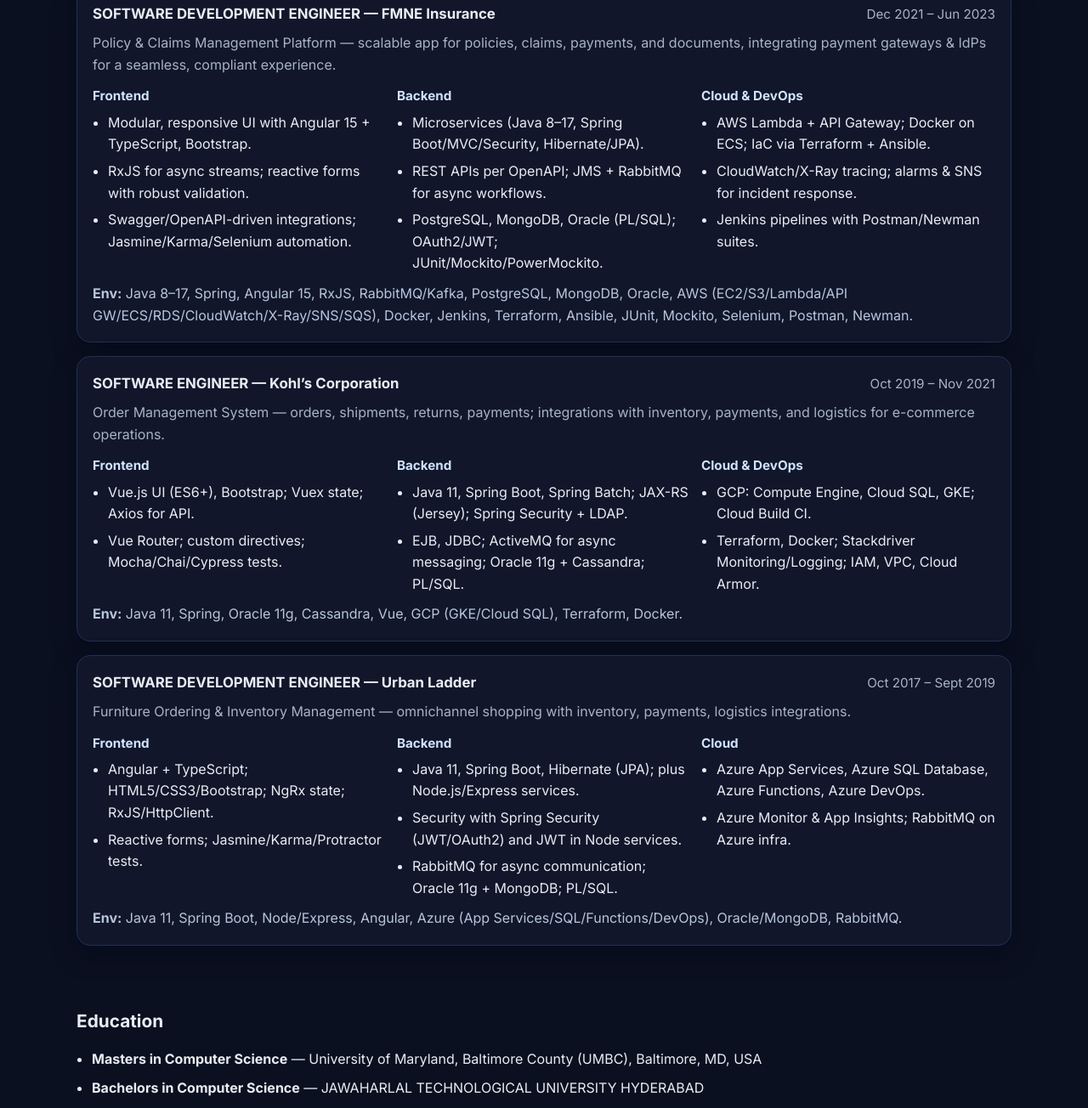
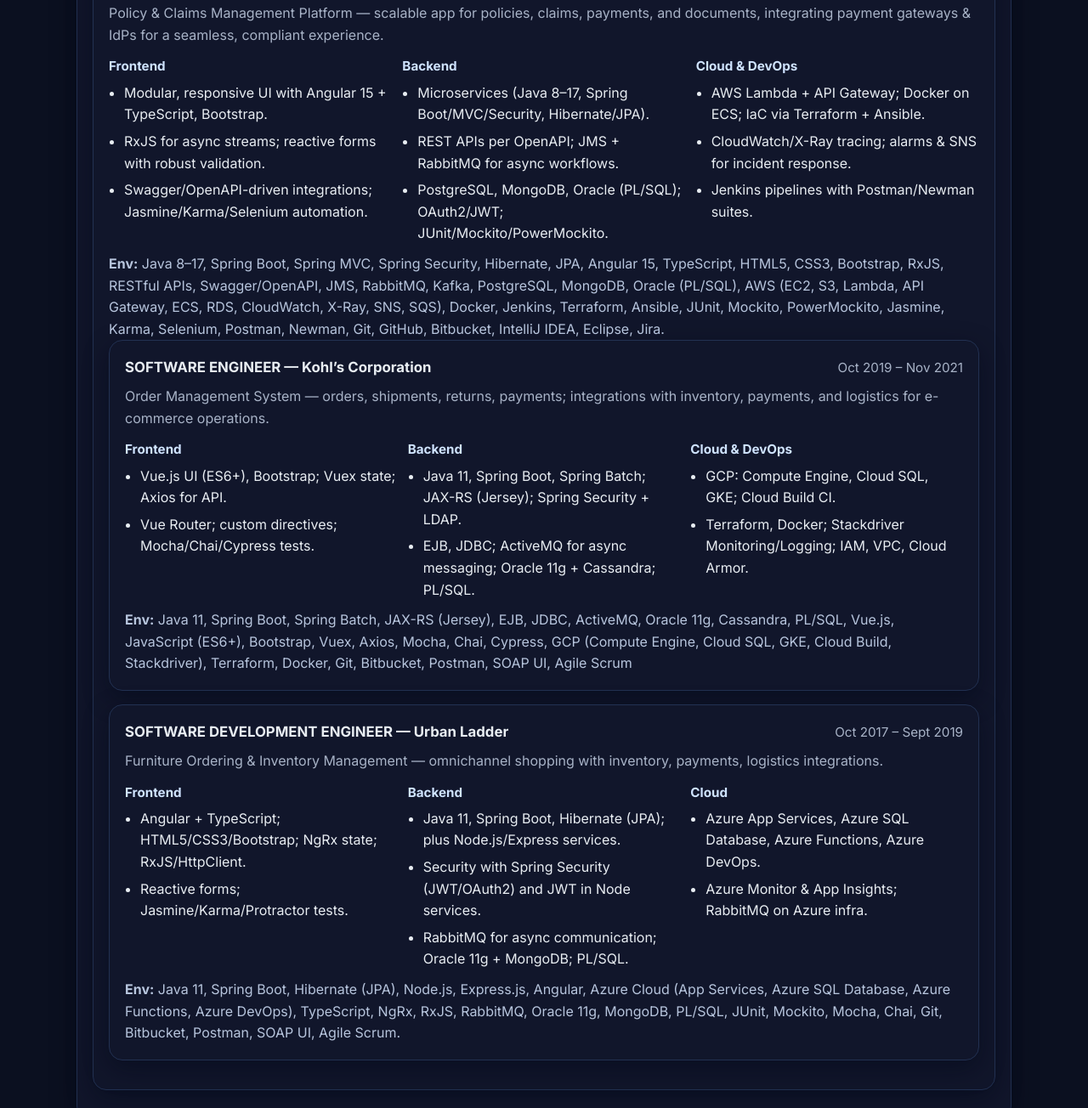
Before and after one commit to srinivasbadiga2808/srinivasbadiga2808.github.io, a plain HTML site: page index.html in a window 1280 px wide. Shown: the part 2057-3361 px from the top of the page at 85% size. Drawn offline with Linux system fonts and the light colour scheme.

Commit message:
Update index.html

```diff
--- a/index.html
+++ b/index.html
@@ -27,7 +27,7 @@
     "email": "mailto:srinivasbadiga2808@gmail.com",
     "url": "https://srinivasbadiga2808.github.io",
     "sameAs": [
-      "https://www.linkedin.com/in/REPLACE-LINKEDIN"
+      "https://www.linkedin.com/in/srinivas2808"
     ]
   }
   </script>
@@ -183,8 +183,7 @@
             </ul>
           </div>
         </div>
-        <p class="stack"><strong>Env:</strong> Java 17, Spring Boot 3.x, Hibernate 5.x, PostgreSQL, React, TS, Redux, AWS (EC2/S3/RDS/Lambda), Docker, K8s, Jenkins, Terraform, Ansible, OAuth2/JWT, Jest, RTL, JUnit, Mockito, Postman.</p>
-      </article>
+        <p class="stack"><strong>Env:</strong> Java 17, Spring Boot 3.x, Hibernate 5.x, PostgreSQL, React.js, TypeScript, Redux, AWS (EC2, S3, RDS, Lambda), Docker, Kubernetes, Jenkins, Terraform, Ansible, OAuth 2.0, JWT, Jest, React Testing Library, JUnit, Mockito, PowerMockito, Postman, Jira, GitHub, Bitbucket. </p>
 
       <article class="role">
         <header>
@@ -221,8 +220,8 @@
             </ul>
           </div>
         </div>
-        <p class="stack"><strong>Env:</strong> Java 8–17, Spring, Angular 15, RxJS, RabbitMQ/Kafka, PostgreSQL, MongoDB, Oracle, AWS (EC2/S3/Lambda/API GW/ECS/RDS/CloudWatch/X-Ray/SNS/SQS), Docker, Jenkins, Terraform, Ansible, JUnit, Mockito, Selenium, Postman, Newman.</p>
-      </article>
+        <p class="stack"><strong>Env:</strong> Java 8–17, Spring Boot, Spring MVC, Spring Security, Hibernate, JPA, Angular 15, TypeScript, HTML5, CSS3, Bootstrap, RxJS, RESTful APIs, Swagger/OpenAPI, JMS, RabbitMQ, Kafka, PostgreSQL, MongoDB, Oracle (PL/SQL), AWS (EC2, S3, Lambda, API Gateway, ECS, RDS, CloudWatch, X-Ray, SNS, SQS), Docker, Jenkins, Terraform, Ansible, JUnit, Mockito, PowerMockito, Jasmine, Karma, Selenium, Postman, Newman,
+Git, GitHub, Bitbucket, IntelliJ IDEA, Eclipse, Jira.</p>
 
       <article class="role">
         <header>
@@ -255,7 +254,7 @@
             </ul>
           </div>
         </div>
-        <p class="stack"><strong>Env:</strong> Java 11, Spring, Oracle 11g, Cassandra, Vue, GCP (GKE/Cloud SQL), Terraform, Docker.</p>
+        <p class="stack"><strong>Env:</strong> Java 11, Spring Boot, Spring Batch, JAX-RS (Jersey), EJB, JDBC, ActiveMQ, Oracle 11g, Cassandra, PL/SQL, Vue.js, JavaScript (ES6+), Bootstrap, Vuex, Axios, Mocha, Chai, Cypress, GCP (Compute Engine, Cloud SQL, GKE, Cloud Build, Stackdriver), Terraform, Docker, Git, Bitbucket, Postman, SOAP UI, Agile Scrum</p>
       </article>
 
       <article class="role">
@@ -290,7 +289,7 @@
             </ul>
           </div>
         </div>
-        <p class="stack"><strong>Env:</strong> Java 11, Spring Boot, Node/Express, Angular, Azure (App Services/SQL/Functions/DevOps), Oracle/MongoDB, RabbitMQ.</p>
+        <p class="stack"><strong>Env:</strong> Java 11, Spring Boot, Hibernate (JPA), Node.js, Express.js, Angular, Azure Cloud (App Services, Azure SQL Database, Azure Functions, Azure DevOps), TypeScript, NgRx, RxJS, RabbitMQ, Oracle 11g, MongoDB, PL/SQL, JUnit, Mockito, Mocha, Chai, Git, Bitbucket, Postman, SOAP UI, Agile Scrum.</p>
       </article>
     </section>
 
```
